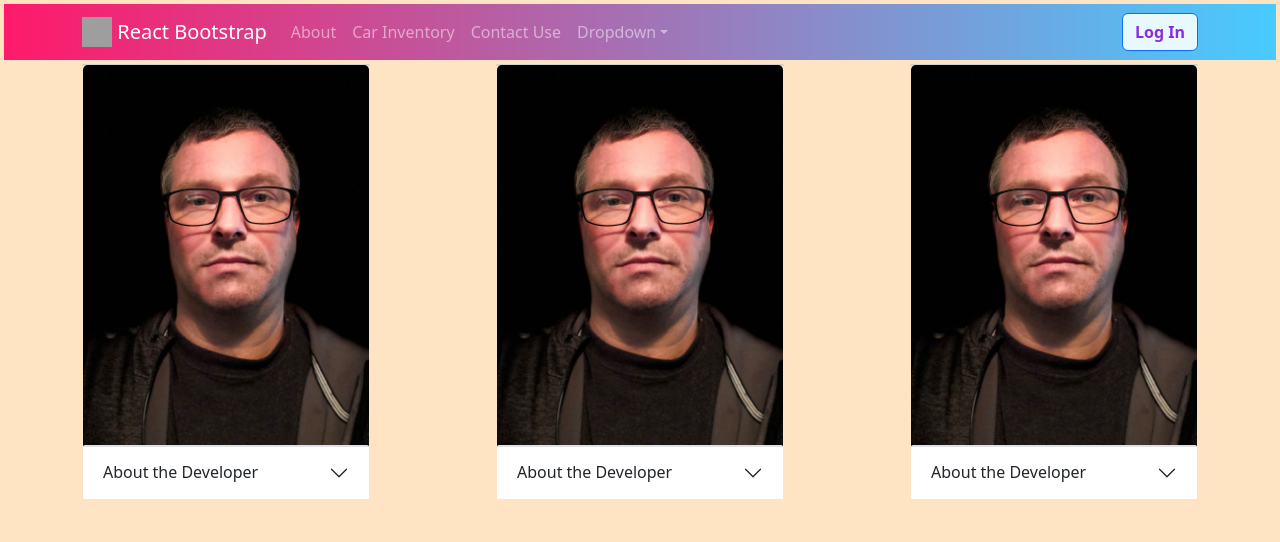
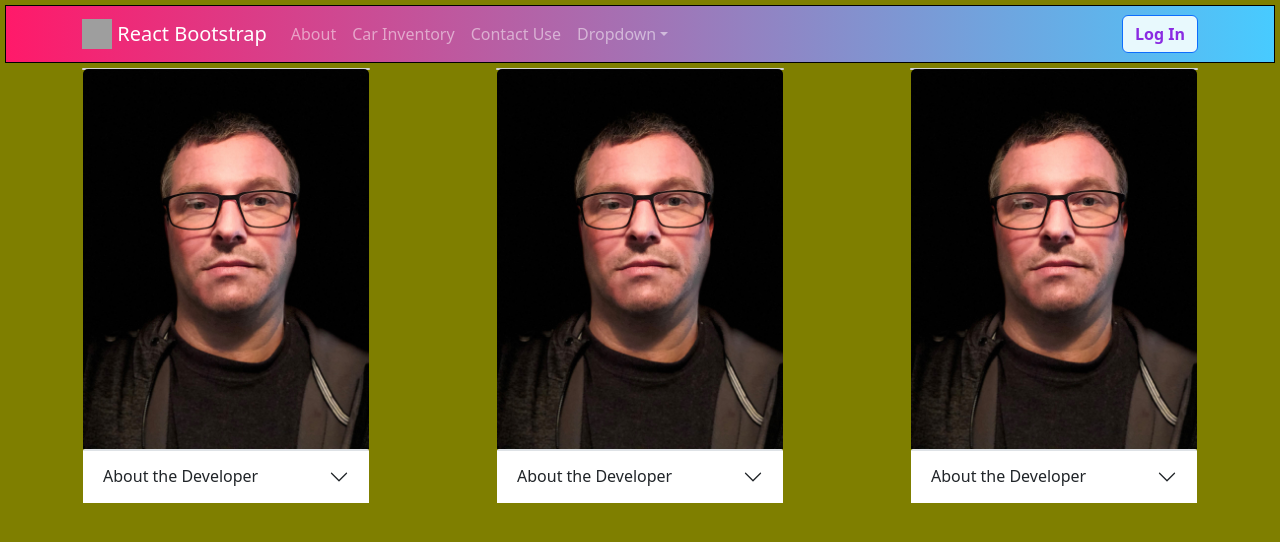
Before and after one commit to cherrera1208/dealership-client, a React (Create React App) app: page /about in a window 1280 px wide. Shown: the top 542 px of the page. Built offline with nearby package versions, Linux system fonts and the light colour scheme; no server answers; grey boxes are pictures that could not be loaded.

Commit message:
navbar and background color

```diff
--- a/src/components/SiteNav.js
+++ b/src/components/SiteNav.js
@@ -7,7 +7,6 @@ import NavDropdown from 'react-bootstrap/NavDropdown';
 import LoginButton from './LoginButton';
 import LogoutButton from './LogoutButton';
 import { Button } from 'react-bootstrap';
-import Image from 'react-bootstrap/Image'
 import '../css/SiteNav.css';
 
 class SiteNav extends React.Component {
@@ -18,10 +17,10 @@ class SiteNav extends React.Component {
       <Navbar collapseOnSelect expand='lg' bg='dark' variant='dark'>
         <Container>
           <Navbar.Brand href="#home">
-            <Image
+            <img
               alt=""
               //TODO: this img is broken
-              src="../image/sports-car.png"
+              src="../image/sports-car-small.png"
               width="30"
               height="30"
               className="d-inline-block align-top"
--- a/src/css/About.css
+++ b/src/css/About.css
@@ -1,7 +1,12 @@
-body
-{
-  background-color: bisque;
+body {
+  background-image:
+    linear-gradient(rgba(0, 0, 0, 0.5),
+      rgba(0, 0, 0, 0.5));
+  /* url(../image/Jeffrey\ Smith.jpg); */
+  background-color: yellow;
+  /* background-size: cover; */
 }
+
 
 .list {
   display: flex;
--- a/src/css/App.css
+++ b/src/css/App.css
@@ -14,7 +14,7 @@
 }
 
 .App-header {
-  background-color: #282c34;
+  /* background-color: #282c34; */
   min-height: 100vh;
   display: flex;
   flex-direction: column;
--- a/src/css/Featured.css
+++ b/src/css/Featured.css
@@ -9,5 +9,6 @@
 }
 
 .carousel img {
+  border-radius: 30px;
   height: 600px;
 }
--- a/src/css/SiteNav.css
+++ b/src/css/SiteNav.css
@@ -9,7 +9,8 @@
 
   filter: progid: DXImageTransform.Microsoft.gradient(startColorstr="#FF1B6B", endColorstr="#45CAFF", GradientType=1);
   border-radius: 0px;
-  margin: .25rem;
+  margin: .30rem;
+  border: 1px solid black;
 }
 
 .btn-container {
--- a/src/css/index.css
+++ /dev/null
@@ -1,3 +0,0 @@
-body {
-  background-color: rgb(233, 213, 202)
-}
--- a/src/index.js
+++ b/src/index.js
@@ -1,12 +1,10 @@
 import { Auth0Provider } from '@auth0/auth0-react';
 import React from 'react';
-import { BrowserRouter, Routes, Route, NavLink} from 'react-router-dom';
+import { BrowserRouter, Routes, Route, NavLink } from 'react-router-dom';
 import 'bootstrap/dist/css/bootstrap.min.css';
-import './css/index.css';
 import ReactDOM from 'react-dom/client';
 import App from './App';
 import About from './components/About.js';
-import SiteNav from './components/SiteNav';
 
 const root = ReactDOM.createRoot(document.getElementById('root'));
 root.render(
```
Also changed, not shown: src/image/sports-car-small.png (added).
